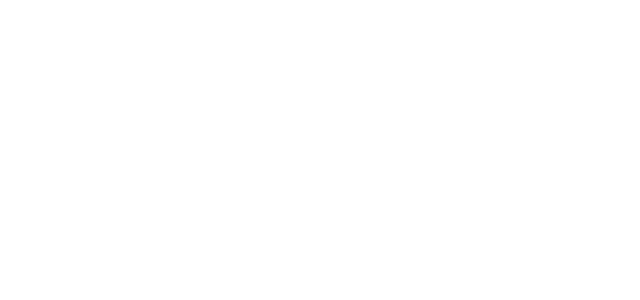
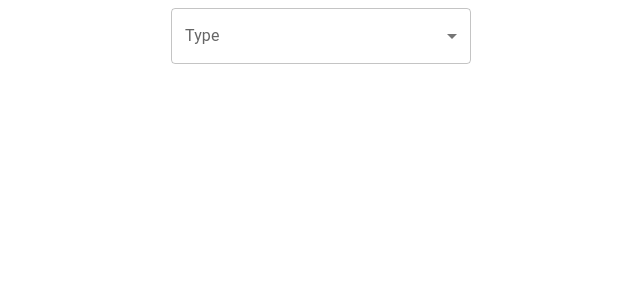
Before and after one commit to Kodikon-2-0/fe2, a React (Create React App) app: page /CustomerDashboard in a window 1280 px wide. Before the commit this address had no page. Shown: the top 300 px of the page, without its empty margins (319-959 px from the left). Built offline with nearby package versions, Linux system fonts and the light colour scheme.

Commit message:
WIP: Created CustomerDashboard.tsx

```diff
--- /dev/null
+++ b/src/Pages/CustomerDashboard.tsx
@@ -0,0 +1,92 @@
+import * as React from 'react';
+import { Theme, useTheme } from '@mui/material/styles';
+import Box from '@mui/material/Box';
+import OutlinedInput from '@mui/material/OutlinedInput';
+import InputLabel from '@mui/material/InputLabel';
+import MenuItem from '@mui/material/MenuItem';
+import FormControl from '@mui/material/FormControl';
+import Select, { SelectChangeEvent } from '@mui/material/Select';
+import Chip from '@mui/material/Chip';
+import {Grid} from "@mui/material";
+
+const ITEM_HEIGHT = 48;
+const ITEM_PADDING_TOP = 8;
+const MenuProps = {
+    PaperProps: {
+        style: {
+            maxHeight: ITEM_HEIGHT * 4.5 + ITEM_PADDING_TOP,
+            width: 250,
+        },
+    },
+};
+
+const names = [
+    'Oliver Hansen',
+    'Van Henry',
+    'April Tucker',
+    'Ralph Hubbard',
+    'Omar Alexander',
+    'Carlos Abbott',
+    'Miriam Wagner',
+    'Bradley Wilkerson',
+    'Virginia Andrews',
+    'Kelly Snyder',
+];
+
+function getStyles(name: string, personName: readonly string[], theme: Theme) {
+    return {
+        fontWeight:
+            personName.indexOf(name) === -1
+                ? theme.typography.fontWeightRegular
+                : theme.typography.fontWeightMedium,
+    };
+}
+
+export default function MultipleSelectChip() {
+    const theme = useTheme();
+    const [personName, setPersonName] = React.useState<string[]>([]);
+
+    const handleChange = (event: SelectChangeEvent<typeof personName>) => {
+        const {
+            target: { value },
+        } = event;
+        setPersonName(
+            // On autofill we get a stringified value.
+            typeof value === 'string' ? value.split(',') : value,
+        );
+    };
+
+    return (
+        <Grid container justifyContent={"center"} direction={"column"} alignItems={"center"} >
+            <FormControl sx={{ m: 1, width: 300}}>
+                <InputLabel id="demo-multiple-chip-label">Type</InputLabel>
+                <Select
+                    labelId="demo-multiple-chip-label"
+                    id="demo-multiple-chip"
+                    multiple
+                    value={personName}
+                    onChange={handleChange}
+                    input={<OutlinedInput id="select-multiple-chip" label="Type" />}
+                    renderValue={(selected) => (
+                        <Box sx={{ display: 'flex', flexWrap: 'wrap', gap: 0.5}}>
+                            {selected.map((value) => (
+                                <Chip key={value} label={value} />
+                            ))}
+                        </Box>
+                    )}
+                    MenuProps={MenuProps}
+                >
+                    {names.map((name) => (
+                        <MenuItem
+                            key={name}
+                            value={name}
+                            style={getStyles(name, personName, theme)}
+                        >
+                            {name}
+                        </MenuItem>
+                    ))}
+                </Select>
+            </FormControl>
+        </Grid>
+    );
+}
--- a/src/Pages/Login.tsx
+++ b/src/Pages/Login.tsx
@@ -1,17 +1,23 @@
 import React from "react";
-import {Card, Grid, Paper, TextField} from "@mui/material";
+import {Button, Card, Grid, Paper, TextField} from "@mui/material";
 
 export default function Login() {
 
     return <Paper>
-        <Card sx={{padding: 2}}>
-           <Grid container direction={"column"} gap={2} padding={1}>
+        <Card sx={{padding: 2, justifyContent: "center"}}>
+           <Grid container direction={"column"} gap={2} padding={1}
+            justifyContent={"center"}
+            alignItems={"center"}
+            >
                 <Grid>
                     <TextField label={"Username"}></TextField>
                 </Grid>
                <Grid>
                     <TextField label={"Password"} inputProps={{type: "password"}}></TextField>
                 </Grid>
+           <Grid>
+               <Button variant="contained">Login</Button>
+           </Grid>
            </Grid>
         </Card>
     </Paper>
--- a/src/index.tsx
+++ b/src/index.tsx
@@ -4,6 +4,8 @@
 import reportWebVitals from './reportWebVitals';
 import {BrowserRouter, Route, Routes} from "react-router-dom";
 import Login from './Pages/Login'
+import MultipleSelectChip from "./Pages/CustomerDashboard";
+
 //
 // const root = ReactDOM.createRoot(
 //   document.getElementById('root') as HTMLElement
@@ -11,6 +13,7 @@
 // root.render(
 //   <React.StrictMode>
 //     <App />
+
 //   </React.StrictMode>
 // );
 
@@ -23,6 +26,7 @@
             {/*<App/>*/}
             <Routes>
                 <Route path={"/"} element={<Login/>}/>
+                <Route path={"CustomerDashboard"} element={<MultipleSelectChip/>}/>
             </Routes>
         </BrowserRouter>
         {/*</ThemeProvider>*/}
```
